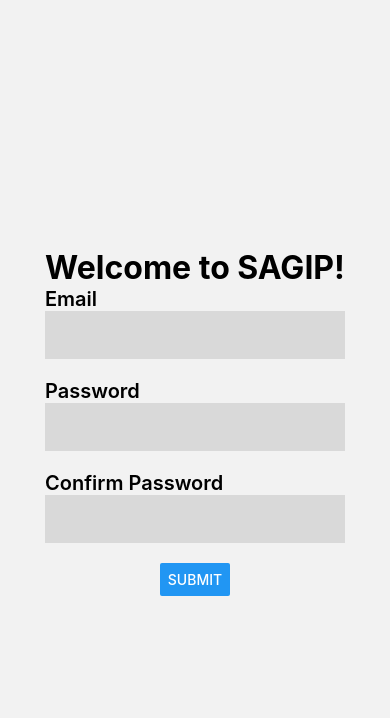
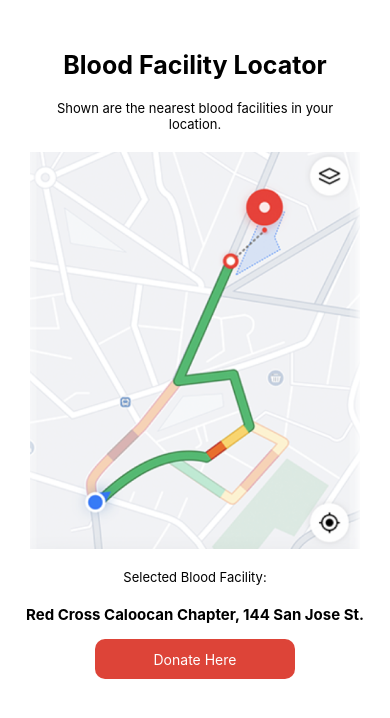
Before and after one commit to Cravun/Hackfest2023-M, a React Native app: screen /DonatorMap in a window 390 px wide. Shown: the top 718 px of the page. Built offline with nearby package versions, Linux system fonts and the light colour scheme.

Commit message:
DonatorMap + BloodDonationStart

```diff
--- a/App.js
+++ b/App.js
@@ -12,6 +12,8 @@
 import SignUp from "./pages/SignUp";
 import AccountSetting from "./pages/AccountSetting";
 import NavigationScreen from "./pages/NavigationScreen";
+import DonatorMap from "./pages/DonatorMap";
+import BloodDonationStart from "./pages/BloodDonationStart";
 
 //import Donate from "./pages/Donate";
 import Profile from "./pages/Profile";
@@ -59,6 +61,20 @@
             headerShown: false,
           }}
         />
+        <Stack.Screen
+          name="DonatorMap"
+          component={DonatorMap}
+          options={{
+            headerShown: false,
+          }}
+        />
+        <Stack.Screen
+          name="BloodDonationStart"
+          component={BloodDonationStart}
+          options={{
+            headerShown: false,
+          }}
+        />
       </Stack.Navigator>
     </NavigationContainer>
   );
--- /dev/null
+++ b/pages/BloodDonationStart.js
@@ -0,0 +1,140 @@
+import React from "react";
+import {StyleSheet, Text, Linking, Button, ScrollView,
+  View, Image, TouchableOpacity,} from "react-native";
+import { useNavigation, useRoute } from "@react-navigation/native";
+
+
+
+export default function BloodDonationStart() {
+  const navigation = useNavigation();
+  const route = useRoute();
+
+  return (
+    <ScrollView style={{ paddingTop: 50, backgroundColor: "#fff", flex: 1 }}>
+      <View style={{ paddingHorizontal: 20 }}>
+
+      <View style={{justifyContent: "center", alignItems:"center"}}>
+
+        <View style={{ width: "100%", height: 90 }}/>
+
+        <Image
+          style={{ width: 240, height: 287 }}
+          source={require("../assets/BDSPic.png")}/>
+
+        <Text style={{textAlign:"center", fontSize: 25,
+                    marginVertical: 10,fontWeight:"bold",}}>
+            Blood Donor Form
+        </Text>
+
+        <Text style={{textAlign:"center", fontSize: 13, marginHorizontal: 25}}>
+            The following form will consist of personal and medical
+            information questions to verify your elilgibility for
+            blood donation.
+        </Text>
+
+
+        <TouchableOpacity onPress={() => navigation.navigate(BloodDonationStart)}>
+            <View style={{backgroundColor: "#DD4438", borderRadius: 10,
+                        justifyContent: "center", alignItems:"center",
+                        height: 40, width: 100, marginVertical: 15}}>
+                <Text style={{color: "white"}}>Proceed</Text>
+            </View>
+        </TouchableOpacity>
+
+        <View style={{ width: "100%", height:40 }}/>
+
+        <Text style={{textAlign:"center", fontSize: 13,}} numberOfLines={2}>
+            <Text style={{color:"#839093"}}>
+                By clicking proceed, you agree to our </Text>
+            <Text style={{color:"#DD4438"}}>
+                community guidelines and terms and conditions</Text>
+        </Text>
+
+      </View>
+
+      </View>
+      <View style={{ width: "100%", height: 130 }}/>
+    </ScrollView>
+  );
+}
+
+const styles = StyleSheet.create({
+  container: {
+    flex: 1,
+    justifyContent: "center",
+    alignItems: "center",
+  },
+  setFontSizeOne: {
+    fontSize: 15, // Define font size here in Pixels
+  },
+  setFontSizeTwo: {
+    fontSize: 20, // Define font size here in Pixels
+    fontWeight: "bold",
+    letterSpacing: -0.4,
+  },
+  setFontSizeThree: {
+    fontSize: 25, // Define font size here in Pixels
+  },
+  setFontSizeFour: {
+    fontSize: 30, // Define font size here in Pixels
+  },
+  // Gray
+  setColor: {
+    color: "#434343",
+  },
+  // Red
+  setColor2: {
+    color: "#DD4438",
+  },
+});
+
+const AccountSettingButtons = StyleSheet.create({
+    container:{
+        height: 50,
+        width: '100%',
+        borderBottomWidth: 0.3,
+        borderColor: "gray",
+        justifyContent: "center",
+    }
+});
+
+const DonationButton = StyleSheet.create({
+  // I want to donate
+  Container1: {
+    backgroundColor: "#FFFFFF",
+    borderWidth: 0.5,
+    borderColor: "#FFFFFF",
+    shadowColor: "#000",
+    shadowOffset: {
+      width: 0,
+      height: 10,
+    },
+    shadowOpacity: 0.05,
+    shadowRadius: 10,
+    elevation: 10,
+    borderRadius: 10,
+    alignItems: "center",
+    justifyContent: "center",
+    height: 110,
+    width: 130,
+  },
+  // I need Blood
+  Container2: {
+    backgroundColor: "#DD4438", borderWidth: 0.5, borderColor: "#FFFFFF",
+    shadowColor: "#000",
+    shadowOffset: {
+      width: 0,
+      height: 10,
+    },
+    shadowOpacity: 0.05, shadowRadius: 10, elevation: 10, borderRadius: 10,
+    alignItems: "center", justifyContent: "center", height: 110, width: 130,
+  },
+  Button1: {
+    color: "#FFFFFF", fontWeight: "700", fontSize: 14,
+    position: "absolute", bottom: 10,
+  },
+  Button2: {
+    color: "#DD4438", fontWeight: "700", fontSize: 14,
+    position: "absolute", bottom: 10,
+  },
+});
--- a/pages/Donate.js
+++ b/pages/Donate.js
@@ -2,6 +2,7 @@
 import { StyleSheet, Text, Linking, Button, View, Image, TouchableOpacity } from "react-native";
 import AccountSetting from "./AccountSetting";
 import { useNavigation, useRoute } from "@react-navigation/native";
+import DonatorMap from "./DonatorMap";
 
 export default function Donate() {
   const navigation = useNavigation();
@@ -44,7 +45,7 @@
            It's time to take part in helping people in need and
            start your heroic adventurer.</Text>
 
-           <TouchableOpacity>
+           <TouchableOpacity onPress={() => navigation.navigate(DonatorMap)}>
               <View style={{ alignItems: "center", justifyContent: "center",
             height: 40, width: 150, borderRadius: 8, backgroundColor: "#DD4438",
               }}>
--- /dev/null
+++ b/pages/DonatorMap.js
@@ -0,0 +1,134 @@
+import React from "react";
+import {StyleSheet, Text, Linking, Button, ScrollView,
+  View, Image, TouchableOpacity,} from "react-native";
+import { useNavigation, useRoute } from "@react-navigation/native";
+import BloodDonationStart from "./BloodDonationStart";
+
+
+export default function DonatorMap() {
+  const navigation = useNavigation();
+  const route = useRoute();
+
+  return (
+    <ScrollView style={{ paddingTop: 50, backgroundColor: "#fff", flex: 1 }}>
+      <View style={{ paddingHorizontal: 20 }}>
+
+      <View style={{justifyContent: "center", alignItems:"center"}}>
+        <Text style={{textAlign:"center", fontSize: 25, fontWeight:"bold"}}>
+            Blood Facility Locator
+        </Text>
+        <Text style={{textAlign:"center", fontSize: 13,
+                    marginHorizontal: 35, marginVertical: 20}}>
+            Shown are the nearest blood facilities in your location.
+        </Text>
+
+        <Image
+          style={{ width: 330, height: 397 }}
+          source={require("../assets/FakeMap.png")}/>
+
+        <Text style={{textAlign:"center", fontSize: 13,marginVertical: 20}}>
+            Selected Blood Facility:
+        </Text>
+        <Text style={{textAlign:"center", fontSize: 15, fontWeight:"bold"}}>
+            Red Cross Caloocan Chapter, 144 San Jose St.
+        </Text>
+
+        <TouchableOpacity onPress={() => navigation.navigate(BloodDonationStart)}>
+            <View style={{backgroundColor: "#DD4438", borderRadius: 10,
+                        justifyContent: "center", alignItems:"center",
+                        height: 40, width: 200, marginVertical: 15}}>
+                <Text style={{color: "white"}}>Donate Here</Text>
+            </View>
+        </TouchableOpacity>
+
+      </View>
+
+
+
+
+      </View>
+      <View style={{ width: "100%", height: 130 }}/>
+    </ScrollView>
+  );
+}
+
+const styles = StyleSheet.create({
+  container: {
+    flex: 1,
+    justifyContent: "center",
+    alignItems: "center",
+  },
+  setFontSizeOne: {
+    fontSize: 15, // Define font size here in Pixels
+  },
+  setFontSizeTwo: {
+    fontSize: 20, // Define font size here in Pixels
+    fontWeight: "bold",
+    letterSpacing: -0.4,
+  },
+  setFontSizeThree: {
+    fontSize: 25, // Define font size here in Pixels
+  },
+  setFontSizeFour: {
+    fontSize: 30, // Define font size here in Pixels
+  },
+  // Gray
+  setColor: {
+    color: "#434343",
+  },
+  // Red
+  setColor2: {
+    color: "#DD4438",
+  },
+});
+
+const AccountSettingButtons = StyleSheet.create({
+    container:{
+        height: 50,
+        width: '100%',
+        borderBottomWidth: 0.3,
+        borderColor: "gray",
+        justifyContent: "center",
+    }
+});
+
+const DonationButton = StyleSheet.create({
+  // I want to donate
+  Container1: {
+    backgroundColor: "#FFFFFF",
+    borderWidth: 0.5,
+    borderColor: "#FFFFFF",
+    shadowColor: "#000",
+    shadowOffset: {
+      width: 0,
+      height: 10,
+    },
+    shadowOpacity: 0.05,
+    shadowRadius: 10,
+    elevation: 10,
+    borderRadius: 10,
+    alignItems: "center",
+    justifyContent: "center",
+    height: 110,
+    width: 130,
+  },
+  // I need Blood
+  Container2: {
+    backgroundColor: "#DD4438", borderWidth: 0.5, borderColor: "#FFFFFF",
+    shadowColor: "#000",
+    shadowOffset: {
+      width: 0,
+      height: 10,
+    },
+    shadowOpacity: 0.05, shadowRadius: 10, elevation: 10, borderRadius: 10,
+    alignItems: "center", justifyContent: "center", height: 110, width: 130,
+  },
+  Button1: {
+    color: "#FFFFFF", fontWeight: "700", fontSize: 14,
+    position: "absolute", bottom: 10,
+  },
+  Button2: {
+    color: "#DD4438", fontWeight: "700", fontSize: 14,
+    position: "absolute", bottom: 10,
+  },
+});
```
Also changed, not shown: pages/Map.js (deleted, +0 -24 lines), assets/BDSPic.png (added), assets/FakeMap.png (added).
